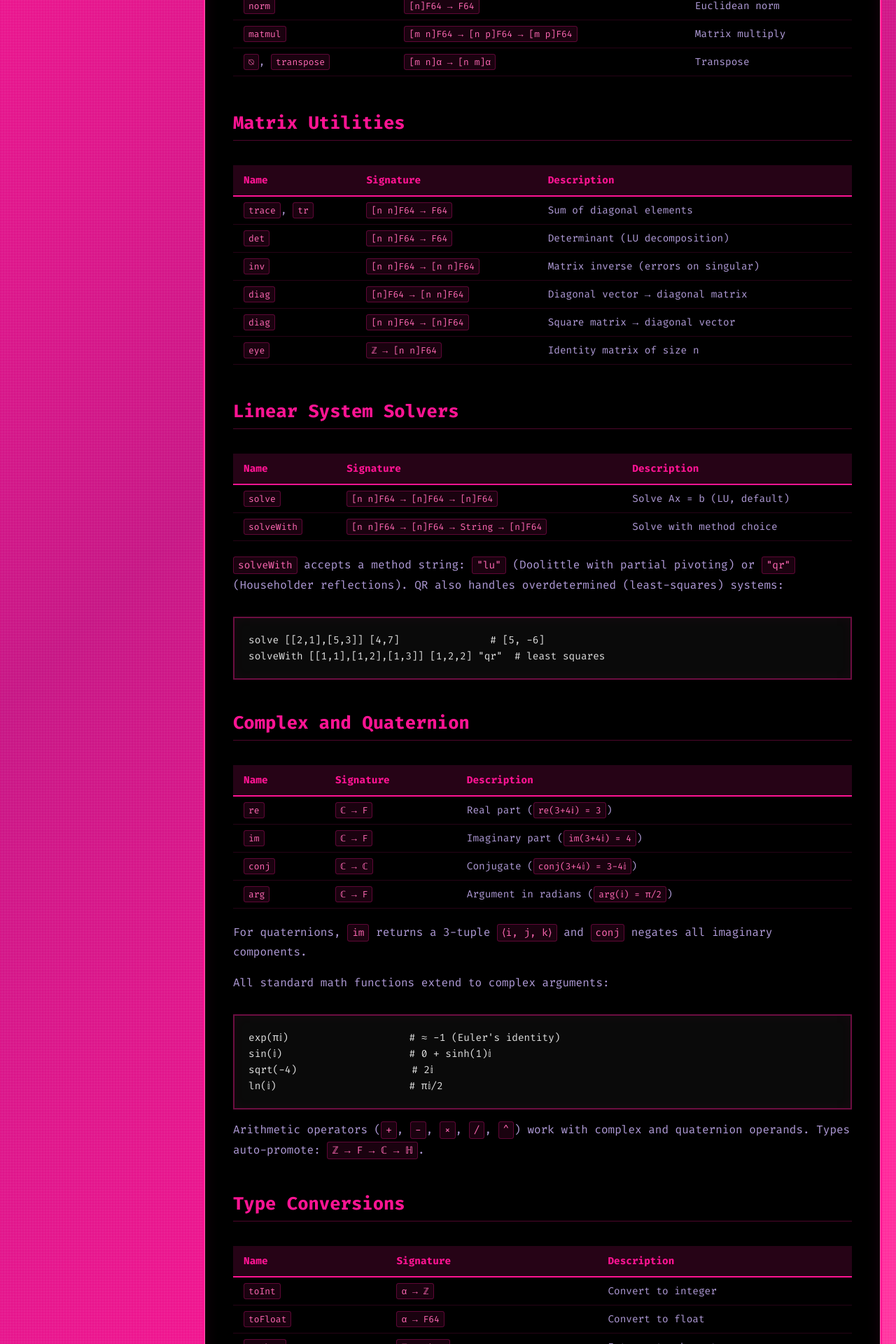
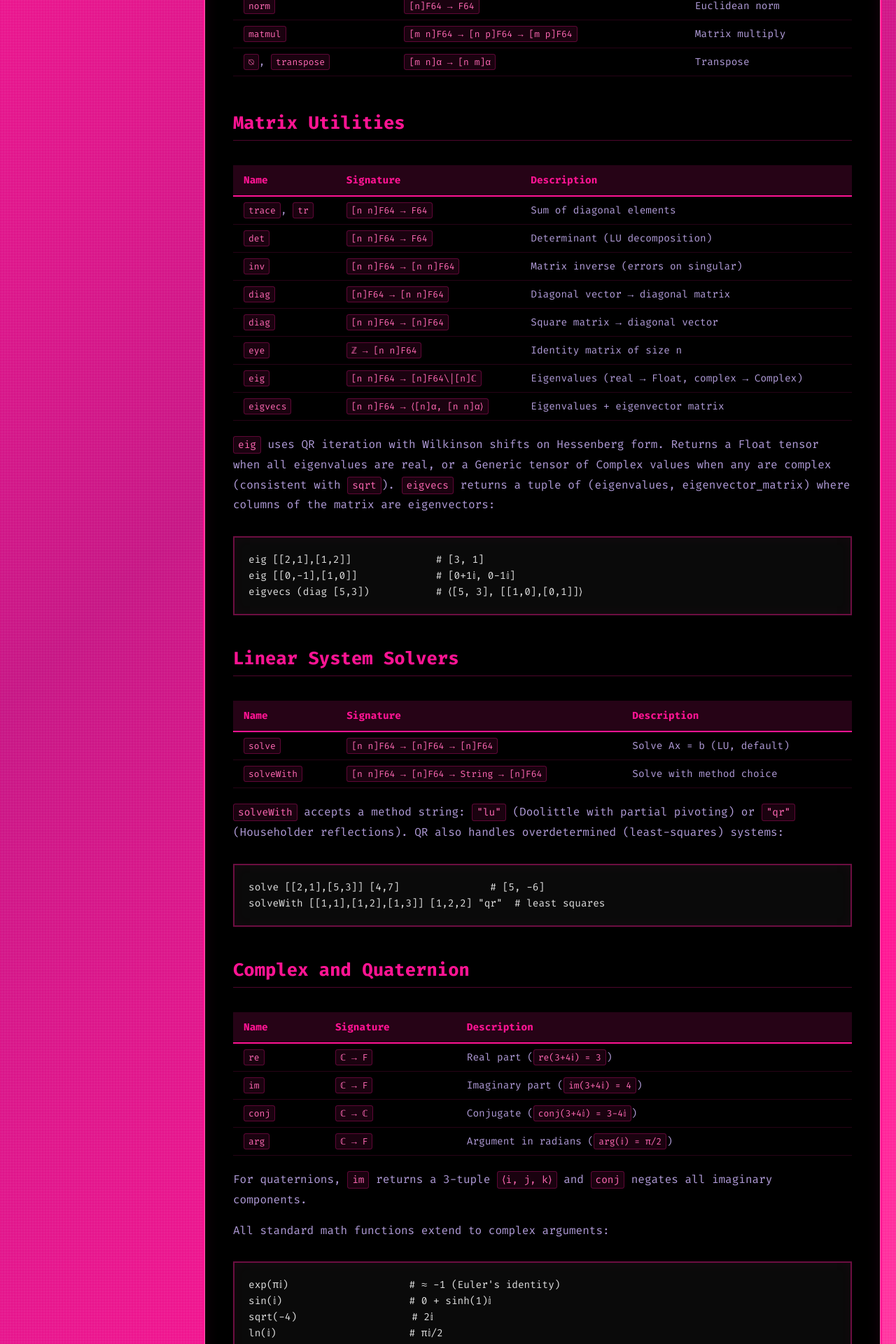
Before and after one commit to sigilante/goth-site, a Jekyll site: the page built from _reference/primitives.md, in a window 1280 px wide. Shown: the part 2128-4048 px from the top of the page at 70% size. Built offline with Jekyll 4.4.1, drawn with Linux system fonts in a browser that asks for light colours; some of the changed text lies outside the part shown.

Commit message:
Post eigenvalues

````diff
--- a/_reference/primitives.md
+++ b/_reference/primitives.md
@@ -74,6 +74,16 @@ title: Primitives
 | `diag` | `[n]F64 → [n n]F64` | Diagonal vector → diagonal matrix |
 | `diag` | `[n n]F64 → [n]F64` | Square matrix → diagonal vector |
 | `eye` | `ℤ → [n n]F64` | Identity matrix of size n |
+| `eig` | `[n n]F64 → [n]F64\|[n]ℂ` | Eigenvalues (real → Float, complex → Complex) |
+| `eigvecs` | `[n n]F64 → ⟨[n]α, [n n]α⟩` | Eigenvalues + eigenvector matrix |
+
+`eig` uses QR iteration with Wilkinson shifts on Hessenberg form. Returns a Float tensor when all eigenvalues are real, or a Generic tensor of Complex values when any are complex (consistent with `sqrt`). `eigvecs` returns a tuple of (eigenvalues, eigenvector\_matrix) where columns of the matrix are eigenvectors:
+
+```goth
+eig [[2,1],[1,2]]              # [3, 1]
+eig [[0,-1],[1,0]]             # [0+1𝕚, 0-1𝕚]
+eigvecs (diag [5,3])           # ⟨[5, 3], [[1,0],[0,1]]⟩
+```
 
 ## Linear System Solvers
 
````
